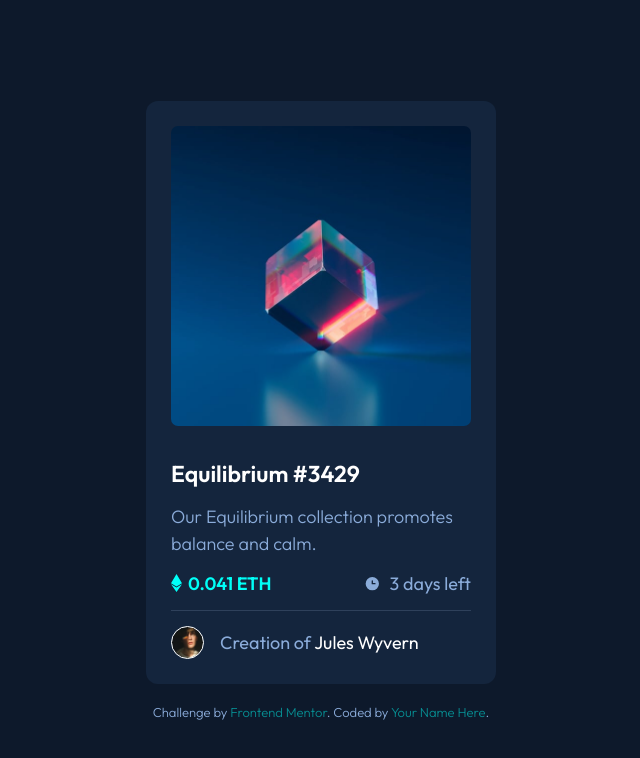
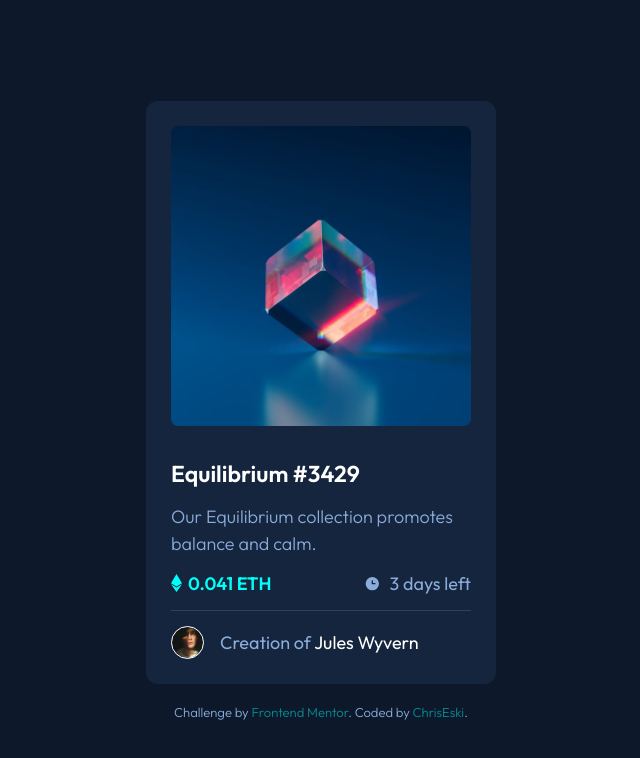
Before and after one commit to ChrisEski/fem-nft-preview-card, a plain HTML site: page index.html in a window 1280 px wide. Shown: the whole page, without its empty margins (319-959 px from the left). Drawn offline with Linux system fonts and the light colour scheme.

Commit message:
Update index.html

```diff
--- a/index.html
+++ b/index.html
@@ -72,7 +72,7 @@
         <a
           href="https://github.com/ChrisEski/fem-nft-preview-card"
           aria-label="Link to ChrisEski's github account"
-          >Your Name Here</a
+          >ChrisEski</a
         >.
       </div>
     </div>
```
